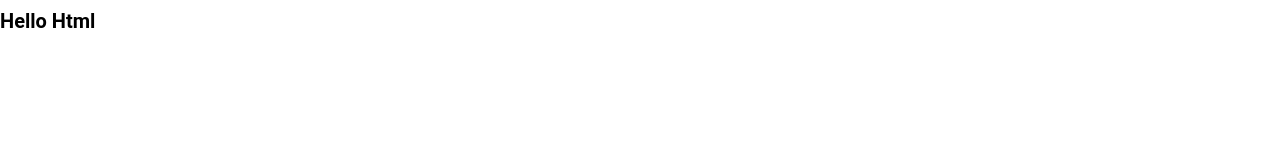
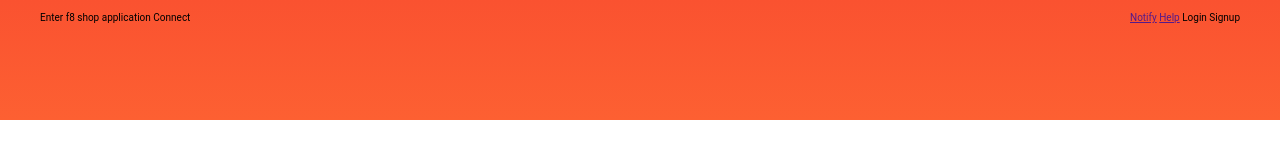
Before and after one commit to oldman-coding/javascriptTraining, a website: page html-css/f8-shop/index.html in a window 1280 px wide. Drawn offline with nearby package versions, Linux system fonts and the light colour scheme; a web font is replaced by a local one.

Commit message:
css navbar

```diff
--- a/html-css/f8-shop/assets/css/base.css
+++ b/html-css/f8-shop/assets/css/base.css
@@ -12,4 +12,20 @@ html {
     font-size: 62.5%;
     line-height: 1.6rem;
     font-family: 'Roboto', sans-serif;
+    box-sizing: border-box;
 }
+
+.grid {
+    width: 1200px;
+    max-width: 100%;
+    margin: 0 auto;
+}
+
+.grid__full-width {
+    width: 100%;
+}
+
+.grid__row {
+    display: flex;
+    flex-wrap: wrap;
+}
--- a/html-css/f8-shop/assets/css/main.css
+++ b/html-css/f8-shop/assets/css/main.css
@@ -0,0 +1,17 @@
+.header {
+    height: 120px;
+    background-image: linear-gradient(0,#fd6032, #fa5230) ;
+}
+
+.nav-list {
+    list-style: none;
+    padding-left: 0;
+}
+.nav-item {
+    display: inline-block;
+}
+
+.navbar {
+    display: flex;
+    justify-content: space-between;
+}
--- a/html-css/f8-shop/index.html
+++ b/html-css/f8-shop/index.html
@@ -12,6 +12,34 @@
     <title>F8 Shop</title>
 </head>
 <body>
-    <h1>Hello Html</h1>
+    <div class="app">
+        <header class='header'>
+            <div class="grid">
+                <nav class="navbar">
+                    <ul class="nav-list">
+                        <li class="nav-item">Enter f8 shop application</li>
+                        <li class="nav-item">Connect</li>
+                    </ul>
+                    <ul class="nav-list">
+                        <li class="nav-item">
+                            <a href="" class="nav-item_link"> Notify</a>
+                        </li>
+                        <li class="nav-item">
+                            <a href="" class="nav-item_link">Help</a>
+                        </li>
+                        <li class="nav-item">Login</li>
+                        <li class="nav-item">Signup</li>
+                    </ul>
+                </nav>
+            </div>
+        </header>
+        <div class="container">
+
+        </div>
+        <footer class="footer">
+
+        </footer>
+    </div>
+
 </body>
 </html>
```
